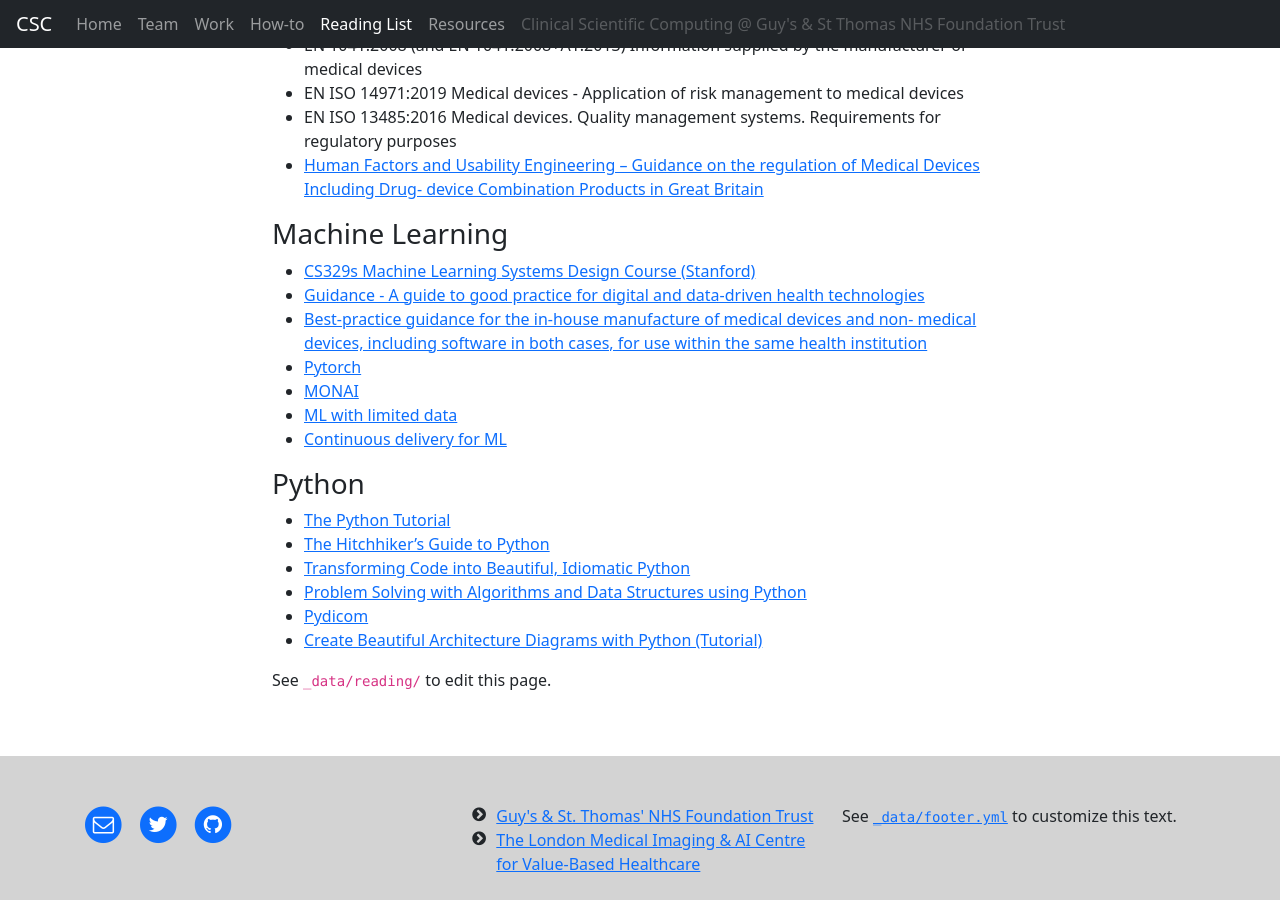
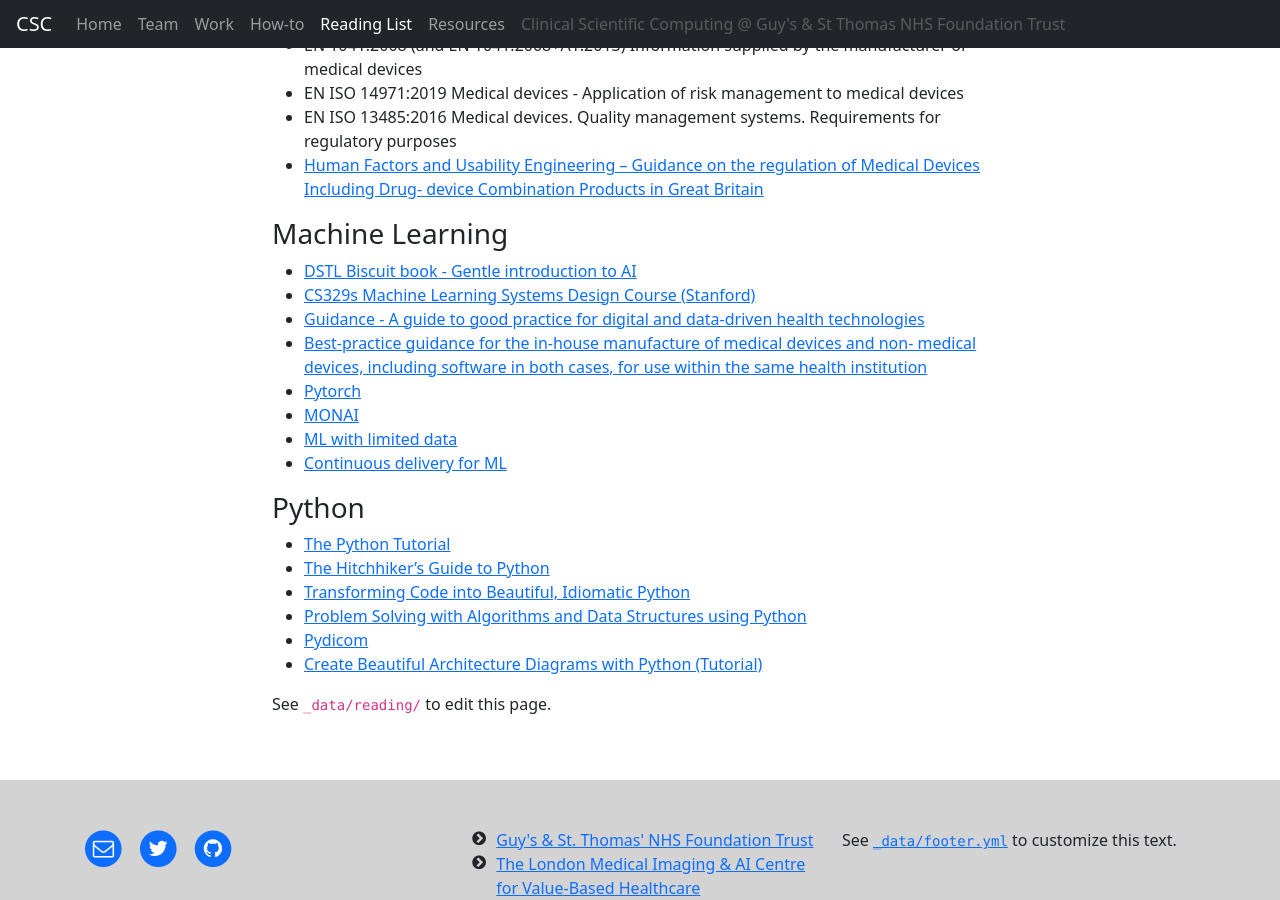
Before and after one commit to GSTT-CSC/gstt-csc-old, a Jekyll site: the page built from reading.md, in a window 1280 px wide and 900 px high, scrolled down 912 px. Built offline with Jekyll 4.4.1, drawn with Linux system fonts in a browser that asks for light colours.

Commit message:
Update ml.yml

```diff
--- a/_data/reading/ml.yml
+++ b/_data/reading/ml.yml
@@ -1,5 +1,8 @@
 name: Machine Learning
 list:
+  - name: DSTL Biscuit book - Gentle introduction to AI
+    link: https://assets.publishing.service.gov.uk/government/uploads/system/uploads/attachment_data/file/850129/The_Dstl_Biscuit_Book_WEB.pdf
+
   - name: CS329s Machine Learning Systems Design Course (Stanford)
     link: https://stanford-cs329s.github.io/syllabus.html
 
```
